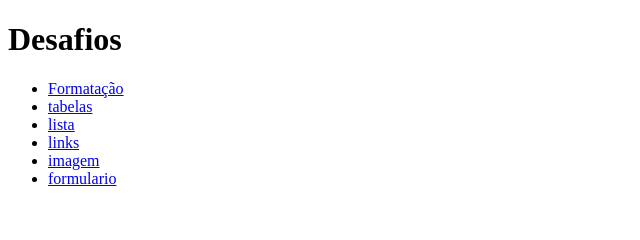
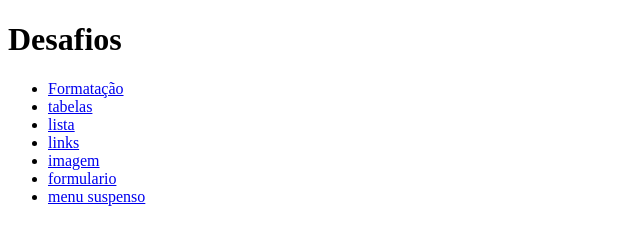
Before and after one commit to zrbti/curso.html, a plain HTML site: page index.html in a window 1280 px wide. Shown: the whole page, without its empty margins (0-640 px from the left). Drawn offline with Linux system fonts and the light colour scheme.

Commit message:
Update index.html

```diff
--- a/index.html
+++ b/index.html
@@ -13,6 +13,7 @@
         <li> <a href="https://github.com/zrbti/curso.html/blob/main/Lista.html">links</a></li>
         <li> <a href="https://github.com/zrbti/curso.html/blob/main/imagens.html">imagem</a></li>
         <li> <a href="https://github.com/zrbti/curso.html/blob/main/formulario.html">formulario</a></li>
+        <li> <a href="https://github.com/zrbti/curso.html/blob/main/menu_suspenso.html">menu suspenso</a></li>
     </ul>
 
 </body>
```
